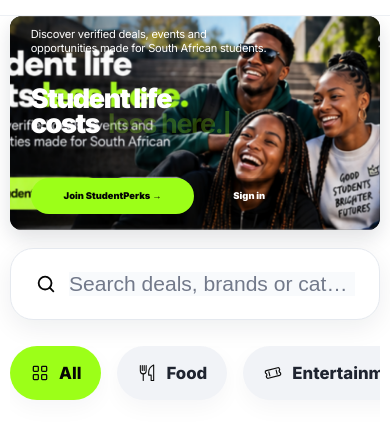
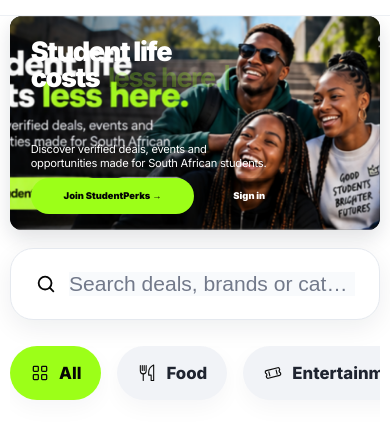
Before and after one commit to samuelhyerahyera7-sketch/studentperks, a plain HTML site: page index.html in a window 390 px wide. Shown: the part 63-485 px from the top of the page. Drawn offline with nearby package versions, Linux system fonts and the light colour scheme; no server answers.

Commit message:
Move hero description below typewriter headline

```diff
--- a/assets/desktop/tokens.css
+++ b/assets/desktop/tokens.css
@@ -1,16 +1,25 @@
 @import url('./tokens-hero-base.css');
 
-/* Mobile hero: place the description above the typewriter headline and keep the real buttons pressable. */
+/* Mobile hero: place the description below the typewriter headline and above the pressable buttons. */
 @media (max-width: 700px) {
   html body.public-redesign section.mock-hero .mock-hero-copy > p {
     display: none !important;
   }
 
-  html body.public-redesign section.mock-hero .mock-hero-copy::before {
+  html body.public-redesign section.mock-hero .mock-hero-copy h1 {
+    margin-top: 0 !important;
+  }
+
+  html body.public-redesign section.mock-hero .mock-actions {
+    z-index: 20 !important;
+    overflow: visible !important;
+  }
+
+  html body.public-redesign section.mock-hero .mock-actions::before {
     content: 'Discover verified deals, events and opportunities made for South African students.' !important;
     position: absolute !important;
-    left: clamp(20px, 5.3vw, 26px) !important;
-    top: clamp(12px, 3.2vw, 16px) !important;
+    left: 0 !important;
+    bottom: calc(100% + 10px) !important;
     width: min(62vw, 275px) !important;
     margin: 0 !important;
     padding: 0 !important;
@@ -27,13 +36,4 @@
     pointer-events: none !important;
     z-index: 22 !important;
   }
-
-  html body.public-redesign section.mock-hero .mock-hero-copy h1 {
-    margin-top: clamp(44px, 12vw, 58px) !important;
-  }
-
-  html body.public-redesign section.mock-hero .mock-actions {
-    z-index: 20 !important;
-    overflow: visible !important;
-  }
 }
```
